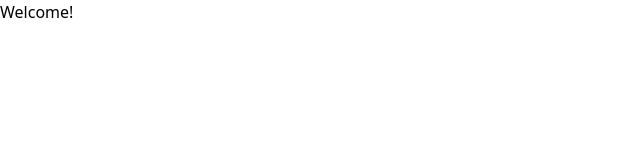
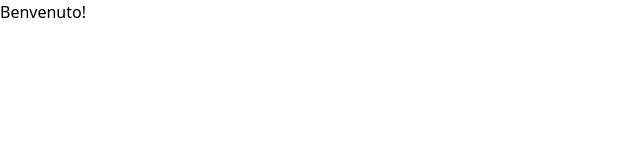
Before and after one commit to Zekumoru/acme-pagina-web, a React (Vite) app: page / in a window 1280 px wide. Shown: the top 160 px of the page, without its empty margins (0-640 px from the left). Built offline with nearby package versions, Linux system fonts and the light colour scheme.

Commit message:
Create Home component

```diff
--- a/src/components/Home.tsx
+++ b/src/components/Home.tsx
@@ -1,8 +1,8 @@
 const Home = () => {
   return (
-    <div>
-      <h1>Welcome!</h1>
-    </div>
+    <>
+      <h1>Benvenuto!</h1>
+    </>
   );
 };
 
```
